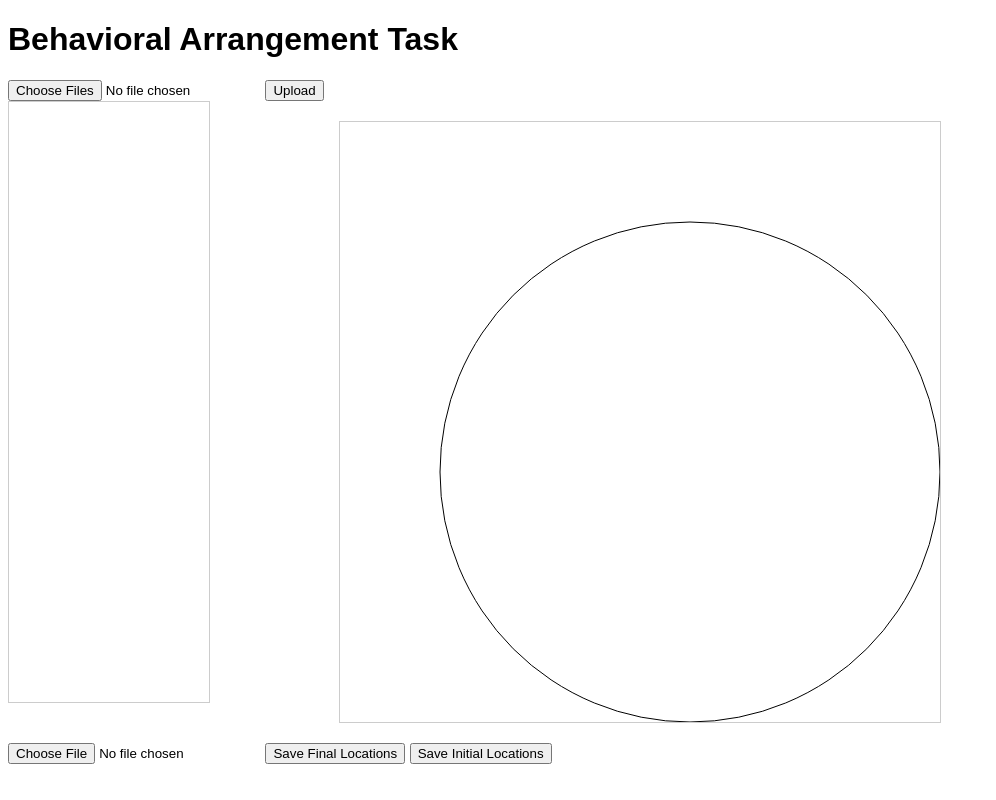
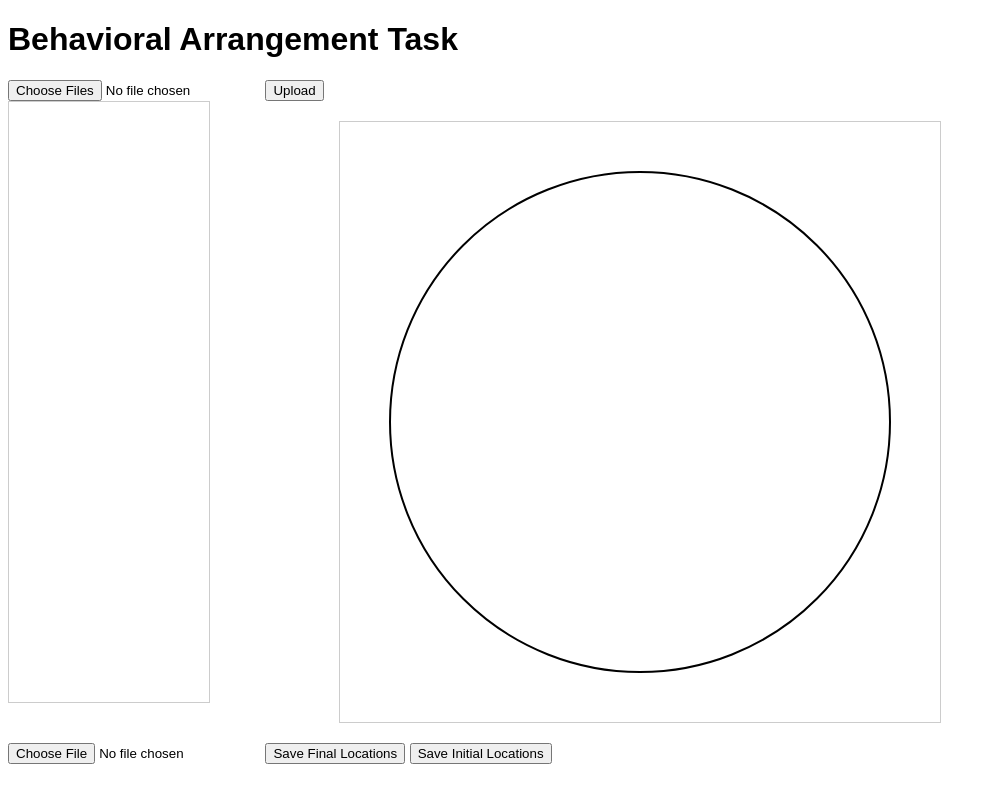
Before and after one commit to Sent-hen/face-processing, a Flask app: template templates/admin.html in a window 1280 px wide. Shown: the whole page, without its empty margins (0-996 px from the left). Run offline with Flask 3, Linux system fonts and the light colour scheme; the template is opened without the code that fills it, so the values that code supplies are empty.

Commit message:
circle working

```diff
--- a/static/css/styles.css
+++ b/static/css/styles.css
@@ -1,5 +1,3 @@
-/* Save this as static/css/styles.css */
-
 body {
   font-family: Arial, sans-serif;
 }
@@ -19,38 +17,17 @@ body {
   margin: 20px auto;
 }
 
-  .used {
-    opacity: 0.5;
+svg {
+  width: 100%;
+  height: 100%;
 }
 
-  /* Style for the loading class */
-  .loading {
-    /* Add your desired loading indicator styles here */
-    background-color: rgba(0, 0, 0, 0.3); /* Semi-transparent overlay */
-    position: relative; /* Allows positioning of the spinner within the button */
+circle {
+  fill: none !important;
+  stroke: #000 !important;
+  stroke-width: 2px !important;
 }
 
-  /* Example spinner styling (adjust as needed) */
-  .loading::after {
-    content: "";
-    display: block;
-    width: 20px;
-    height: 20px;
-    border-radius: 50%;
-    border: 5px solid #fff; /* White spinner */
-    border-top-color: #000; /* Black color for the top segment (animation trick) */
-    animation: spin 1s linear infinite;
-    position: absolute;
-    top: 50%;
-    left: 50%;
-    transform: translate(-50%, -50%);
+.foreignObject {
+  pointer-events: all;
 }
-
-  @keyframes spin {
-    from {
-      transform: rotate(0deg);
-    }
-    to {
-      transform: rotate(360deg);
-    }
-  }
--- a/static/js/scripts.js
+++ b/static/js/scripts.js
@@ -102,20 +102,26 @@ function handleDragStart(event) {
 function renderCircle() {
     let circleContainer = d3.select("#circleContainer");
     let radius = 250;
-    let centerX = radius + 100;
-    let centerY = radius + 100;
-    let containerWidth = 2 * (radius + 10) + 200;
-    let containerHeight = 2 * (radius + 10) + 200;
+    let padding = 50;
+    let centerX = circleContainer.node().clientWidth / 2;
+    let centerY = circleContainer.node().clientHeight / 2;
 
-    circleContainer.selectAll("*").remove();
+
+    let containerWidth = 2 * (radius + padding);
+    let containerHeight = 2 * (radius + padding);
+
+    //circleContainer.selectAll("*").remove();
 
     let svg = circleContainer.append("svg")
         .attr("width", containerWidth)
-        .attr("height", containerHeight);
+        .attr("height", containerHeight)
+        .style("position", "absolute")
+        .style("top", 0)
+        .style("left", 0);
 
     svg.append("circle")
-        .attr("cx", centerX)
-        .attr("cy", centerY)
+        .attr("cx", containerWidth / 2)
+        .attr("cy", containerHeight / 2)
         .attr("r", radius)
         .style("fill", "none")
         .style("stroke", "#000");
@@ -162,6 +168,7 @@ function renderCircle() {
         }
     });
 }
+
 
 function updateCoordinatesBlock() {
     let coordinatesBlock = document.getElementById('coordinatesBlock');
@@ -223,7 +230,7 @@ function setCoordinatesForVideo(src, x, y) {
 
 function placeSavedVideos(savedData) {
     let svg = d3.select("svg");
-    svg.selectAll("*").remove(); // Clear previous content
+    // svg.selectAll("*").remove(); // Clear previous content
 
     savedData.locations.forEach(location => {
         let video = document.createElementNS("http://www.w3.org/1999/xhtml", "video");
@@ -269,6 +276,6 @@ function loadSavedLocationsFromDatabase() {
 }
 
 document.addEventListener('DOMContentLoaded', function () {
-    renderCircle();
-    loadSavedLocationsFromDatabase();
+     loadSavedLocationsFromDatabase();
+     //renderCircle();
 });
--- a/templates/admin.html
+++ b/templates/admin.html
@@ -11,16 +11,19 @@
             position: relative;
         }
         svg {
-            width: 600px;
-            height: 600px;
+            width: 100%;
+            height: 100%;
             position: absolute;
             top: 0;
-            left: 0;
-            z-index: 10;
+            left: 100;
         }
         circle {
             fill: none;
             stroke: #000;
+            stroke-width: 2;
+        }
+        #circleSvg {
+            display: block;
         }
     </style>
 </head>
@@ -30,11 +33,9 @@
         <input type="file" name="files[]" multiple>
         <button type="submit">Upload</button>
     </form>
+
     <div id="gallery"></div>
     <div id="circleContainer">
-        <svg id="circleSvg">
-            <circle cx="300" cy="300" r="250"></circle>
-        </svg>
     </div>
     <input type="file" id="locationFileInput">
     <button id="saveFinalLocations">Save Final Locations</button>
@@ -50,15 +51,9 @@
     <script src="https://d3js.org/d3.v6.min.js"></script>
     <script src="{{ url_for('static', filename='js/scripts.js') }}"></script>
     <script>
-        document.addEventListener('DOMContentLoaded', (event) => {
-            const circleContainer = document.getElementById('circleContainer');
-            const circleSvg = document.getElementById('circleSvg');
-            const observer = new MutationObserver((mutations) => {
-                mutations.forEach((mutation) => {
-                    console.log(mutation);
-                });
-            });
-            observer.observe(circleContainer, { attributes: true, childList: true, subtree: true });
+        document.addEventListener('DOMContentLoaded', function () {
+            renderCircle(); // Call renderCircle to ensure the circle is drawn
+            loadSavedLocationsFromDatabase(); // Load saved locations
         });
     </script>
 </body>
--- a/templates/user.html
+++ b/templates/user.html
@@ -4,7 +4,7 @@
     <title>User</title>
     <link rel="stylesheet" type="text/css" href="{{ url_for('static', filename='css/styles.css') }}">
     <style>
-        #uploadForm, #gallery, #saveButton {
+        #uploadForm, #gallery, #saveButton, #locationFileInput, #coordinateInput, #coordinatesBlock {
             display: none;
         }
         #circleContainer {
@@ -65,7 +65,7 @@
 
         document.addEventListener('DOMContentLoaded', function() {
             renderCircle();
-            // loadSavedLocationsFromDatabase(); // Uncomment if needed for your functionality
+            loadSavedLocationsFromDatabase();
         });
     </script>
 </body>
```
Also changed, not shown: instance/app.db. Lines whose indentation alone changed are shown as unchanged.
